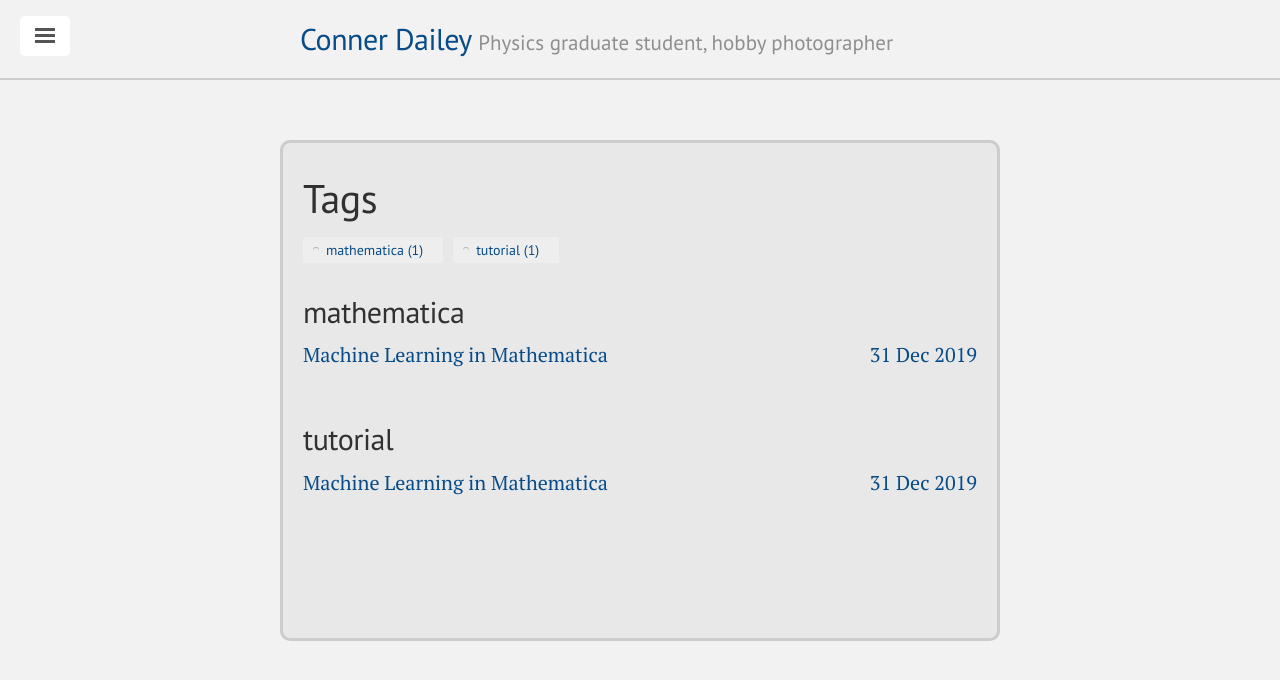
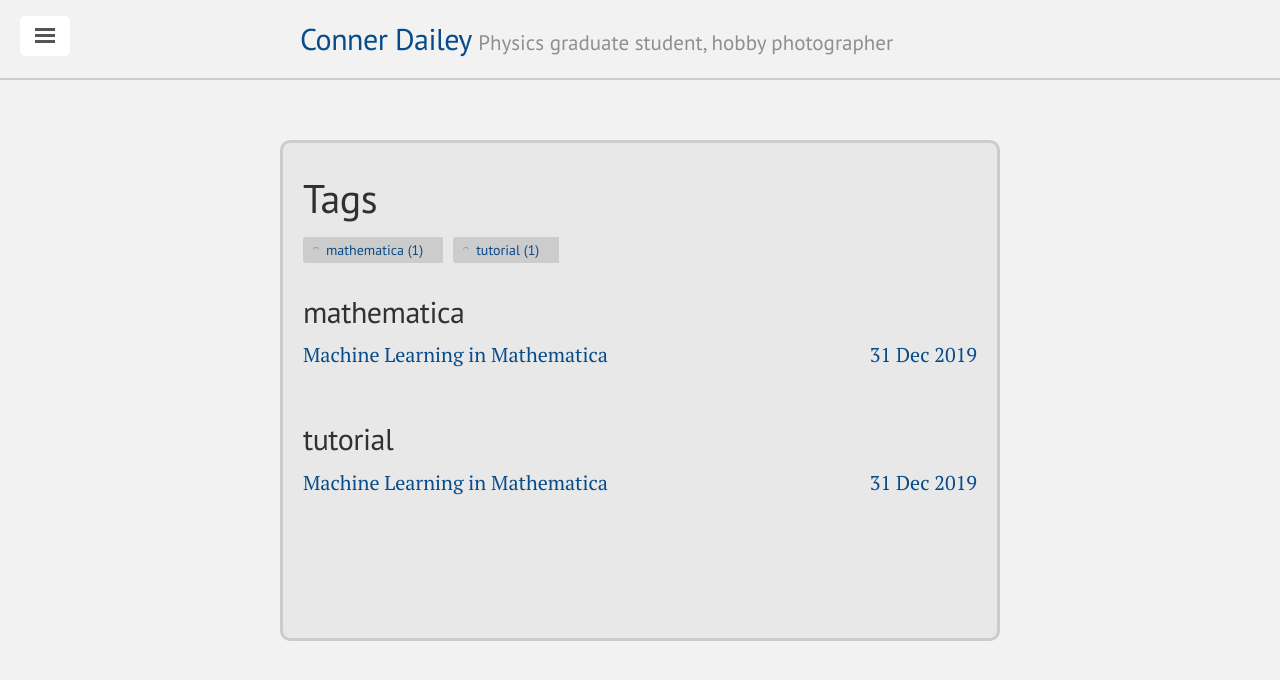
Before and after one commit to TakeTwiceDailey/TakeTwiceDailey.github.io, a Jekyll site: the page built from tags.html, in a window 1280 px wide. Shown: the top 680 px of the page. Built offline with Jekyll 4.4.1, drawn with Linux system fonts in a browser that asks for light colours; nearby versions of some CDN libraries.

Commit message:
tag changes

```diff
--- a/_layouts/default.html
+++ b/_layouts/default.html
@@ -20,7 +20,11 @@
       </div>
 
       <div class="container content"
-      style="background-color:#e8e8e8;border-radius:10px;border:3px solid #cccccc">
+      style="
+      background-color:#e8e8e8;
+      border-radius:10px;
+      border:3px solid #cccccc">
+
       <br>
         {{ content }}
         <br>
--- a/public/css/lanyon.css
+++ b/public/css/lanyon.css
@@ -578,7 +578,7 @@ a.pagination-item:hover {
 
 .tag {
 	font: 14px/1.5 'PT Sans', serif;
-  background: #eee;
+  background: #cccccc;
   border-radius: 3px 0 0 3px;
   color: #999;
   display: inline-block;
@@ -606,7 +606,7 @@ a.pagination-item:hover {
 .tag::after {
   background: inherit;
   border-bottom: 13px solid transparent;
-  border-left: 10px solid #eee;
+  border-left: 10px solid #cccccc;
   border-top: 13px solid transparent;
   content: '';
   position: absolute;
```
